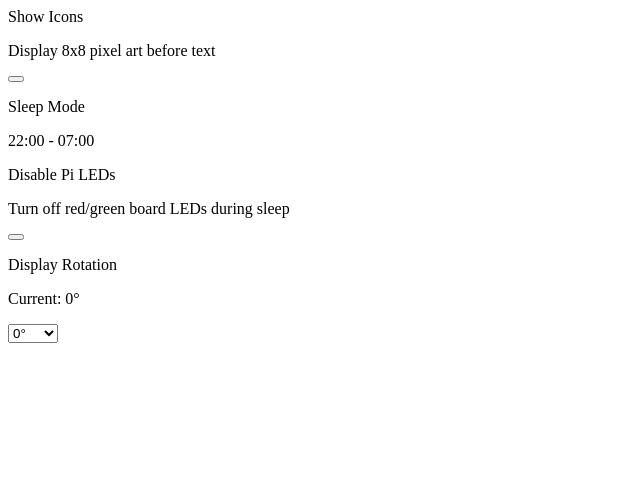
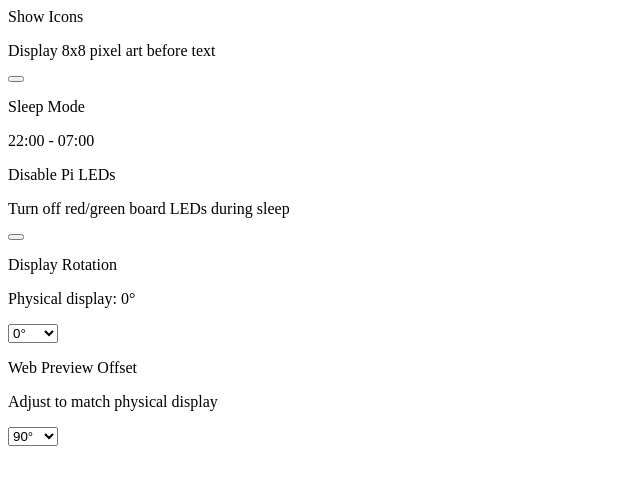
Before and after one commit to cupsadarius/sense-pulse, a FastAPI app: page /api/config/display/controls in a window 1280 px wide. Shown: the top 485 px of the page, without its empty margins (0-640 px from the left). Run offline with FastAPI, Linux system fonts and the light colour scheme; parts of the project's set-up code (start-up, migrations or seed data) failed here and were passed over.

Commit message:
Add configurable web rotation offset and fix WebSocket persistence
Features:
- Add web_rotation_offset config option (0°, 90°, 180°, 270°)
- Web preview offset configurable from UI dropdown
- WebSocket connection now persists across HTMX partial updates
- Uses window.sensePulseWS to prevent connection recreation

Config:
- New display.web_rotation_offset setting (default: 90)
- Endpoint: POST /api/config/display/web-offset

```diff
--- a/src/sense_pulse/config.py
+++ b/src/sense_pulse/config.py
@@ -34,6 +34,7 @@ class DisplayConfig:
     show_icons: bool = True
     scroll_speed: float = 0.08
     icon_duration: float = 1.5
+    web_rotation_offset: int = 90  # Offset for web preview to match physical display
 
 
 @dataclass
--- a/src/sense_pulse/hardware.py
+++ b/src/sense_pulse/hardware.py
@@ -16,6 +16,7 @@ _initialized: bool = False
 # Track current display mode (semantic label for what's being shown)
 _current_display_mode: str = "idle"
 _current_rotation: int = 0
+_web_rotation_offset: int = 90  # Default offset for web preview
 
 
 def _init_sense_hat() -> None:
@@ -145,6 +146,7 @@ def get_matrix_state() -> Dict[str, Any]:
                 "pixels": pixels,
                 "mode": _current_display_mode,
                 "rotation": _current_rotation,
+                "web_offset": _web_rotation_offset,
                 "available": True,
             }
         except Exception:
@@ -155,8 +157,15 @@ def get_matrix_state() -> Dict[str, Any]:
         "pixels": [[0, 0, 0] for _ in range(64)],
         "mode": _current_display_mode,
         "rotation": _current_rotation,
+        "web_offset": _web_rotation_offset,
         "available": False,
     }
+
+
+def set_web_rotation_offset(offset: int) -> None:
+    """Set web preview rotation offset"""
+    global _web_rotation_offset
+    _web_rotation_offset = offset
 
 
 def set_display_mode(mode: str) -> None:
--- a/src/sense_pulse/web/routes.py
+++ b/src/sense_pulse/web/routes.py
@@ -25,6 +25,7 @@ class DisplayConfigUpdate(BaseModel):
     show_icons: Optional[bool] = None
     scroll_speed: Optional[float] = None
     icon_duration: Optional[float] = None
+    web_rotation_offset: Optional[int] = None
 
 
 class SleepConfigUpdate(BaseModel):
@@ -55,6 +56,8 @@ def get_services():
         _pihole = PiHoleStats(_config.pihole.host, _config.pihole.password)
         _tailscale = TailscaleStatus(_config.tailscale.cache_duration)
         _system = SystemStats()
+        # Initialize hardware settings from config
+        hardware.set_web_rotation_offset(_config.display.web_rotation_offset)
     return _pihole, _tailscale, _system, _config
 
 
@@ -221,6 +224,10 @@ async def update_config(updates: ConfigUpdate) -> Dict[str, Any]:
                 config_data["display"]["scroll_speed"] = updates.display.scroll_speed
             if updates.display.icon_duration is not None:
                 config_data["display"]["icon_duration"] = updates.display.icon_duration
+            if updates.display.web_rotation_offset is not None:
+                config_data["display"]["web_rotation_offset"] = updates.display.web_rotation_offset
+                # Also update hardware immediately
+                hardware.set_web_rotation_offset(updates.display.web_rotation_offset)
 
         if updates.sleep:
             if "sleep" not in config_data:
@@ -317,6 +324,31 @@ async def toggle_pi_leds(request: Request):
     })
 
 
+@router.post("/api/config/display/web-offset", response_class=HTMLResponse)
+async def set_web_offset(request: Request):
+    """Set web preview rotation offset (HTMX endpoint)"""
+    form = await request.form()
+    offset = int(form.get("web_offset", 90))
+
+    # Validate offset value
+    if offset not in [0, 90, 180, 270]:
+        offset = 90
+
+    # Update config
+    await update_config(ConfigUpdate(
+        display=DisplayConfigUpdate(web_rotation_offset=offset)
+    ))
+
+    # Return updated HTML partial
+    _, _, _, config = get_services()
+    templates = request.app.state.templates
+    return templates.TemplateResponse("partials/display_controls.html", {
+        "request": request,
+        "config": config,
+        "sense_hat_available": hardware.is_sense_hat_available(),
+    })
+
+
 @router.get("/api/config/display/controls", response_class=HTMLResponse)
 async def get_display_controls(request: Request):
     """HTMX partial: display controls panel"""
--- a/src/sense_pulse/web/templates/partials/display_controls.html
+++ b/src/sense_pulse/web/templates/partials/display_controls.html
@@ -48,7 +48,7 @@
     <div class="flex items-center justify-between p-3 bg-gray-800/50 rounded-lg">
         <div>
             <p class="font-medium">Display Rotation</p>
-            <p class="text-sm text-gray-400">Current: {{ config.display.rotation }}°</p>
+            <p class="text-sm text-gray-400">Physical display: {{ config.display.rotation }}°</p>
         </div>
         <form hx-post="/api/config/display/rotation"
               hx-target="#display-controls"
@@ -63,4 +63,24 @@
             </select>
         </form>
     </div>
+
+    <!-- Web Preview Offset -->
+    <div class="flex items-center justify-between p-3 bg-gray-800/50 rounded-lg">
+        <div>
+            <p class="font-medium">Web Preview Offset</p>
+            <p class="text-sm text-gray-400">Adjust to match physical display</p>
+        </div>
+        <form hx-post="/api/config/display/web-offset"
+              hx-target="#display-controls"
+              hx-swap="innerHTML"
+              hx-trigger="change">
+            <select name="web_offset"
+                    class="bg-gray-700 border border-gray-600 rounded-lg px-3 py-1 text-sm cursor-pointer hover:border-gray-500 transition-colors">
+                <option value="0" {% if config.display.web_rotation_offset == 0 %}selected{% endif %}>0°</option>
+                <option value="90" {% if config.display.web_rotation_offset == 90 %}selected{% endif %}>90°</option>
+                <option value="180" {% if config.display.web_rotation_offset == 180 %}selected{% endif %}>180°</option>
+                <option value="270" {% if config.display.web_rotation_offset == 270 %}selected{% endif %}>270°</option>
+            </select>
+        </form>
+    </div>
 </div>
```
Also changed, not shown: src/sense_pulse/web/templates/index.html (+36 -20 lines), CHANGELOG.md, README.md.
